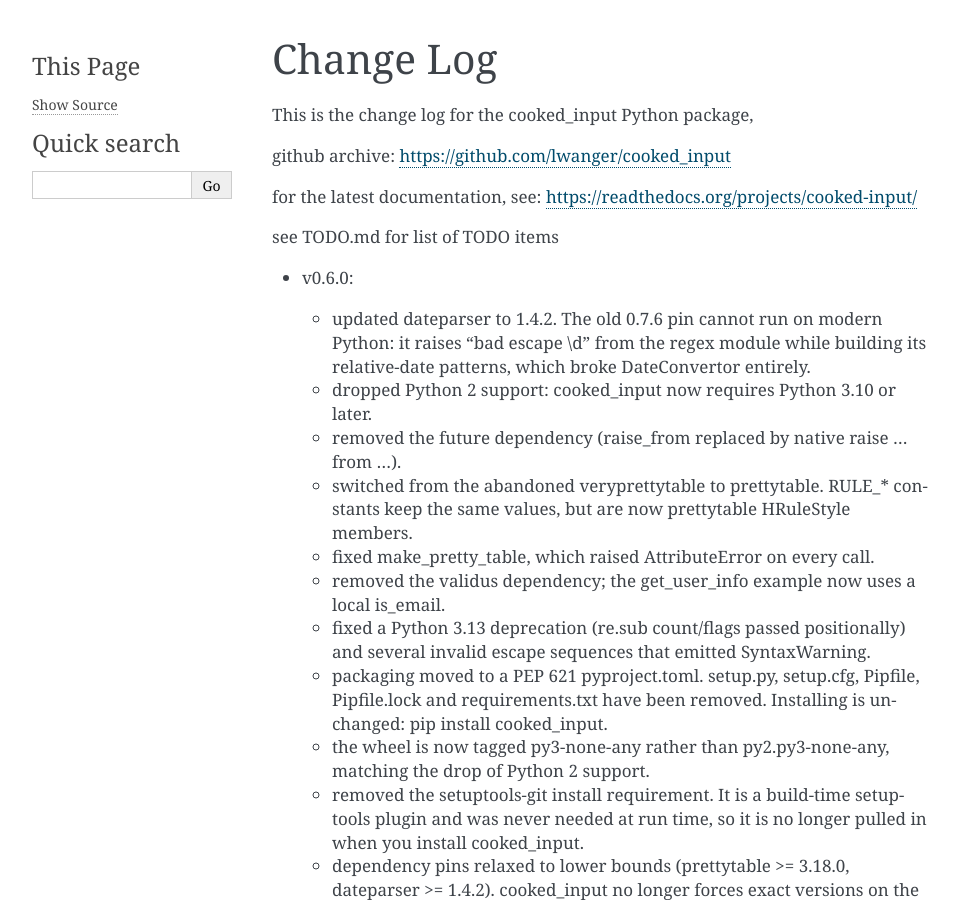
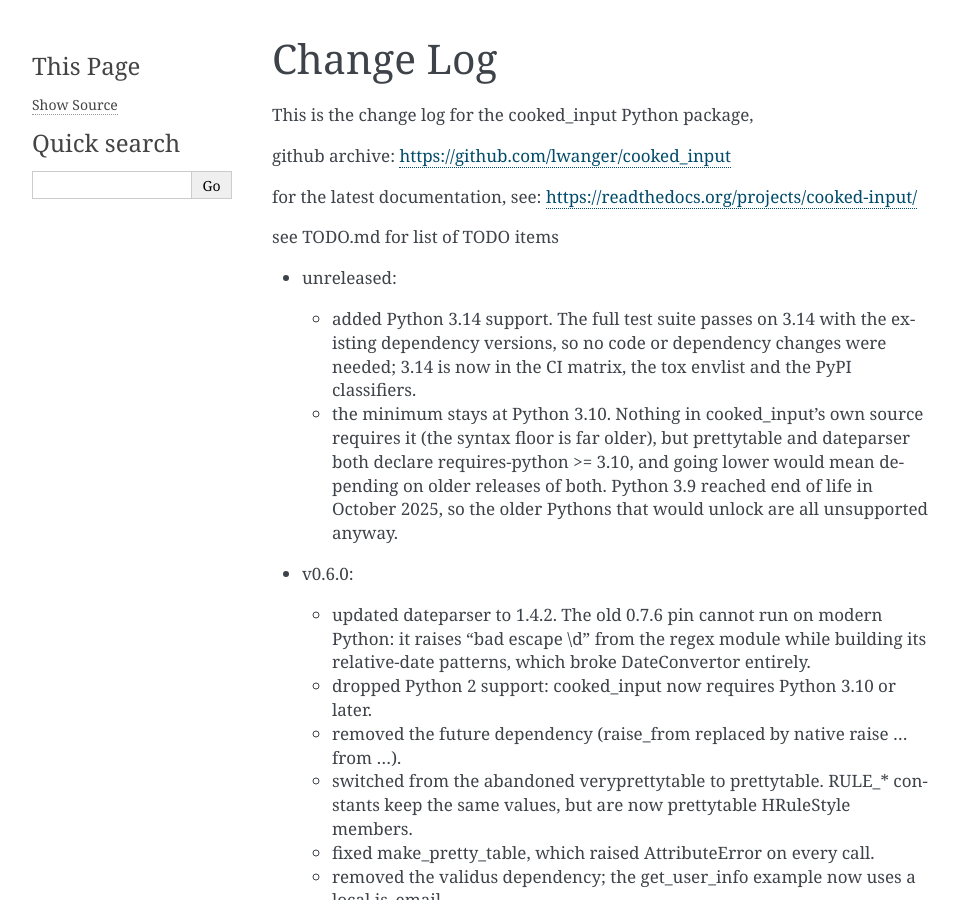
Before and after one commit to lwanger/cooked_input, a Sphinx documentation site: the page built from docs/CHANGELOG.rst, in a window 1280 px wide and 900 px high. Shown: the whole window, without its empty margins (148-1107 px from the left). Built offline with Sphinx 7.4.7, drawn with Linux system fonts in a browser that asks for light colours.

Commit message:
feat: support Python 3.14
The full test suite passes on Python 3.14.6 with the existing dependency
versions, so no code or dependency changes were needed. 3.14 is added to the CI
matrix, the tox envlist and the PyPI classifiers, and the README version claims
are updated.

The cross-platform checks and the distribution build job move from 3.13 to 3.14,
keeping them on the newest supported interpreter as their comments intend. 3.10
stays covered on Windows as the oldest supported version.

The floor stays at Python 3.10. cooked_input's own source does not require it --
a vermin scan puts the syntax floor at 3.3, since the Python 2 cleanup left no
version-specific syntax behind -- but prettytable and dateparser both declare
requires-python >= 3.10, so going lower would mean depending on older releases of
both. Going to 3.9 was measured and does work (86 passed on 3.9.25 against
prettytable 3.16.0 and dateparser 1.2.2), but 3.9 reached end of life in October
2025, so it was not worth the older dependency floors.

Python 3.8 is a harder blocker regardless: get_table.py uses pt.HRuleStyle, which
prettytable added in 3.12.0, and the newest prettytable supporting 3.8 is 3.11.0.
Supporting it would need a compatibility shim.

Python 3.15 is not ready yet, but the blocker is upstream rather than here: regex,
a transitive dependency via dateparser, has no cp315 wheels. Worth retesting after
3.15 is released.

Assisted-by: Claude Code

```diff
--- a/CHANGELOG.rst
+++ b/CHANGELOG.rst
@@ -9,6 +9,17 @@ github archive: https://github.com/lwanger/cooked_input
 for the latest documentation, see: https://readthedocs.org/projects/cooked-input/
 
 see TODO.md for list of TODO items
+
+* unreleased:
+
+  * added Python 3.14 support. The full test suite passes on 3.14 with the existing
+    dependency versions, so no code or dependency changes were needed; 3.14 is now in
+    the CI matrix, the tox envlist and the PyPI classifiers.
+  * the minimum stays at Python 3.10. Nothing in cooked_input's own source requires it
+    (the syntax floor is far older), but prettytable and dateparser both declare
+    requires-python >= 3.10, and going lower would mean depending on older releases of
+    both. Python 3.9 reached end of life in October 2025, so the older Pythons that
+    would unlock are all unsupported anyway.
 
 * v0.6.0:
 
--- a/README.rst
+++ b/README.rst
@@ -40,7 +40,7 @@ The documentation is available at: http://cooked-input.readthedocs.io/en/latest/
 Python Support
 --------------
 
-cooked_input requires Python 3.10 or later, and has been tested through Python 3.13.
+cooked_input requires Python 3.10 or later, and has been tested through Python 3.14.
 Python 2 is no longer supported (the last release supporting it is v0.5.4).
 
 
--- a/docs/README.rst
+++ b/docs/README.rst
@@ -54,7 +54,7 @@ Read the full documentation at readthedocs.org:
 Python Support
 --------------
 
-  - Python 3.10 or later (tested through Python 3.13)
+  - Python 3.10 or later (tested through Python 3.14)
   - Python 2 is no longer supported (the last release supporting it is v0.5.4)
 
 Installation
--- a/pyproject.toml
+++ b/pyproject.toml
@@ -26,6 +26,7 @@ classifiers = [
     "Programming Language :: Python :: 3.11",
     "Programming Language :: Python :: 3.12",
     "Programming Language :: Python :: 3.13",
+    "Programming Language :: Python :: 3.14",
     "Programming Language :: Python :: 3 :: Only",
 ]
 
```
Also changed, not shown: 2 other files.
